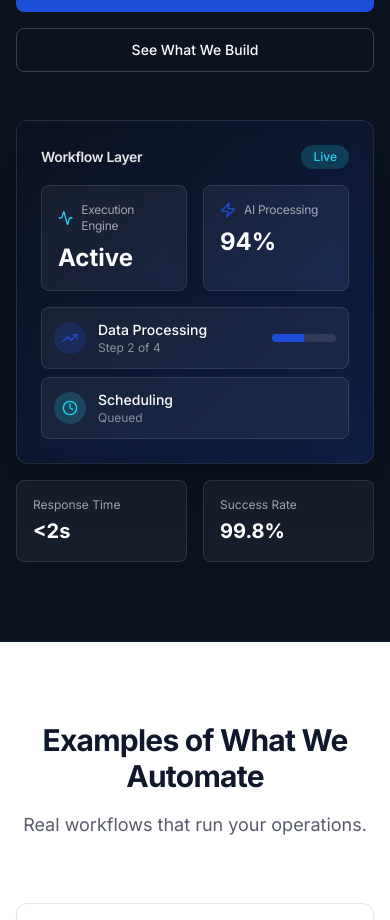
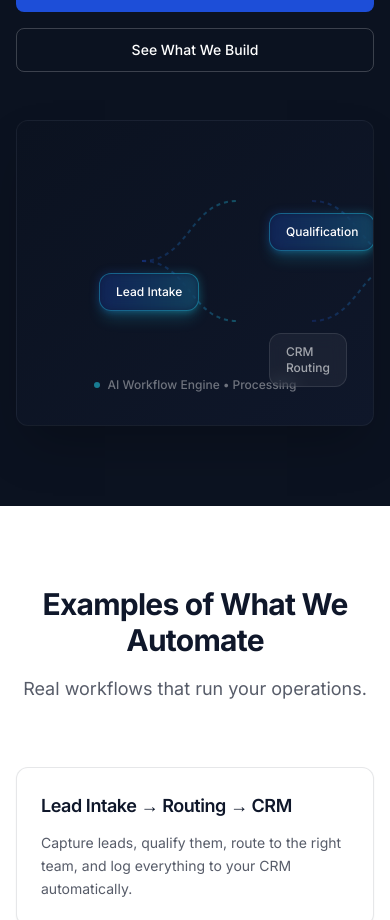
Before and after one commit to zakkboullion-dev/gulfline-ai-site, a Next.js app: page / in a window 390 px wide. Shown: the part 845-1765 px from the top of the page. Built offline with nearby package versions, Linux system fonts and the light colour scheme.

Commit message:
feat: add branded WorkflowVisual component to hero section\n\nReplace mock dashboard with new responsive workflow diagram.

```diff
--- a/app/page.tsx
+++ b/app/page.tsx
@@ -11,6 +11,7 @@ import { Button } from '@/components/ui/button'
 import { Card } from '@/components/ui/card'
 import { Header } from '@/components/header'
 import { Footer } from '@/components/footer'
+import { WorkflowVisual } from '@/components/workflow-visual'
 import { Activity, Zap, TrendingUp, Clock, CheckCircle2, ArrowRight } from 'lucide-react'
 
 export default function HomePage() {
@@ -48,75 +49,9 @@ export default function HomePage() {
                 </div>
               </div>
 
-              {/* Right Column - Mock Dashboard */}
-              <div className="flex items-center justify-center">
-                <div className="w-full max-w-lg space-y-4">
-                  {/* Main Dashboard Card */}
-                  <div className="rounded-xl border border-white/10 bg-gradient-to-br from-[#0B1220]/90 to-[#1D4ED8]/20 p-6 shadow-2xl backdrop-blur">
-                    <div className="mb-4 flex items-center justify-between">
-                      <h3 className="text-sm font-semibold tracking-tight text-white/90">Workflow Layer</h3>
-                      <span className="rounded-full bg-[#22D3EE]/20 px-3 py-1 text-xs font-medium text-[#22D3EE]">
-                        Live
-                      </span>
-                    </div>
-
-                    {/* Stats Grid */}
-                    <div className="grid grid-cols-2 gap-4">
-                      <div className="rounded-lg border border-white/10 bg-white/5 p-4 backdrop-blur">
-                        <div className="mb-2 flex items-center gap-2">
-                          <Activity className="h-4 w-4 text-[#22D3EE]" />
-                          <span className="text-xs tracking-tight text-white/60">Execution Engine</span>
-                        </div>
-                        <p className="text-2xl font-bold text-white">Active</p>
-                      </div>
-                      <div className="rounded-lg border border-white/10 bg-white/5 p-4 backdrop-blur">
-                        <div className="mb-2 flex items-center gap-2">
-                          <Zap className="h-4 w-4 text-[#1D4ED8]" />
-                          <span className="text-xs tracking-tight text-white/60">AI Processing</span>
-                        </div>
-                        <p className="text-2xl font-bold text-white">94%</p>
-                      </div>
-                    </div>
-
-                    {/* Workflow Steps */}
-                    <div className="mt-4 space-y-2">
-                      <div className="flex items-center gap-3 rounded-lg border border-white/10 bg-white/5 p-3">
-                        <div className="flex h-8 w-8 items-center justify-center rounded-full bg-[#1D4ED8]/20">
-                          <TrendingUp className="h-4 w-4 text-[#1D4ED8]" />
-                        </div>
-                        <div className="flex-1">
-                          <p className="text-sm font-medium text-white">Data Processing</p>
-                          <p className="text-xs text-white/50">Step 2 of 4</p>
-                        </div>
-                        <div className="h-2 w-16 overflow-hidden rounded-full bg-white/10">
-                          <div className="h-full w-1/2 bg-[#1D4ED8]" />
-                        </div>
-                      </div>
-
-                      <div className="flex items-center gap-3 rounded-lg border border-white/10 bg-white/5 p-3">
-                        <div className="flex h-8 w-8 items-center justify-center rounded-full bg-[#22D3EE]/20">
-                          <Clock className="h-4 w-4 text-[#22D3EE]" />
-                        </div>
-                        <div className="flex-1">
-                          <p className="text-sm font-medium text-white">Scheduling</p>
-                          <p className="text-xs text-white/50">Queued</p>
-                        </div>
-                      </div>
-                    </div>
-                  </div>
-
-                  {/* Bottom Stat Cards */}
-                  <div className="grid grid-cols-2 gap-4">
-                    <div className="rounded-lg border border-white/10 bg-white/5 p-4 backdrop-blur">
-                      <p className="text-xs text-white/60">Response Time</p>
-                      <p className="mt-1 text-xl font-bold text-white">{'<'}2s</p>
-                    </div>
-                    <div className="rounded-lg border border-white/10 bg-white/5 p-4 backdrop-blur">
-                      <p className="text-xs text-white/60">Success Rate</p>
-                      <p className="mt-1 text-xl font-bold text-white">99.8%</p>
-                    </div>
-                  </div>
-                </div>
+              {/* Right Column - Workflow Visual */}
+              <div className="flex items-center justify-center lg:justify-end">
+                <WorkflowVisual />
               </div>
             </div>
           </div>
--- /dev/null
+++ b/components/workflow-visual.tsx
@@ -0,0 +1,108 @@
+'use client'
+
+export function WorkflowVisual() {
+  const nodes = [
+    { id: 1, label: 'Lead Intake', x: 50, y: 120, active: true },
+    { id: 2, label: 'Qualification', x: 220, y: 60, active: true },
+    { id: 3, label: 'CRM Routing', x: 220, y: 180, active: false },
+    { id: 4, label: 'Scheduling', x: 390, y: 120, active: true },
+    { id: 5, label: 'Reporting', x: 560, y: 60, active: false },
+    { id: 6, label: 'Human Review', x: 560, y: 180, active: false },
+  ]
+
+  const connections = [
+    { from: 1, to: 2 },
+    { from: 1, to: 3 },
+    { from: 2, to: 4 },
+    { from: 3, to: 4 },
+    { from: 4, to: 5 },
+    { from: 4, to: 6 },
+  ]
+
+  return (
+    <div className="relative w-full max-w-[950px]">
+      {/* Canvas Container */}
+      <div className="relative overflow-hidden rounded-xl border border-white/5 bg-gradient-to-br from-[#0B1220] to-[#0F172A] p-8 shadow-2xl">
+        {/* SVG for connection lines */}
+        <svg
+          className="absolute inset-0 h-full w-full"
+          style={{ pointerEvents: 'none' }}
+        >
+          <defs>
+            <linearGradient id="lineGradient" x1="0%" y1="0%" x2="100%" y2="0%">
+              <stop offset="0%" stopColor="#1D4ED8" stopOpacity="0.6" />
+              <stop offset="100%" stopColor="#22D3EE" stopOpacity="0.8" />
+            </linearGradient>
+          </defs>
+          {connections.map((conn, i) => {
+            const fromNode = nodes.find((n) => n.id === conn.from)
+            const toNode = nodes.find((n) => n.id === conn.to)
+            if (!fromNode || !toNode) return null
+
+            const x1 = fromNode.x + 75
+            const y1 = fromNode.y + 20
+            const x2 = toNode.x
+            const y2 = toNode.y + 20
+
+            const midX = (x1 + x2) / 2
+
+            return (
+              <path
+                key={i}
+                d={`M ${x1} ${y1} C ${midX} ${y1}, ${midX} ${y2}, ${x2} ${y2}`}
+                stroke="url(#lineGradient)"
+                strokeWidth="2"
+                fill="none"
+                strokeDasharray="4 4"
+                opacity="0.4"
+              />
+            )
+          })}
+        </svg>
+
+        {/* Nodes */}
+        <div className="relative">
+          {nodes.map((node) => (
+            <div
+              key={node.id}
+              className="absolute"
+              style={{
+                left: `${node.x}px`,
+                top: `${node.y}px`,
+              }}
+            >
+              <div
+                className={`group relative rounded-xl border px-4 py-2.5 backdrop-blur transition-all ${
+                  node.active
+                    ? 'border-[#22D3EE]/40 bg-[#1D4ED8]/10 shadow-lg shadow-[#22D3EE]/20'
+                    : 'border-white/10 bg-white/5'
+                }`}
+              >
+                {node.active && (
+                  <div className="absolute -inset-0.5 rounded-xl bg-gradient-to-r from-[#1D4ED8]/20 to-[#22D3EE]/20 blur-sm" />
+                )}
+                <div className="relative">
+                  <p
+                    className={`text-xs font-medium ${
+                      node.active ? 'text-white' : 'text-white/60'
+                    }`}
+                  >
+                    {node.label}
+                  </p>
+                </div>
+              </div>
+            </div>
+          ))}
+        </div>
+
+        {/* Bottom label */}
+        <div className="mt-56 flex items-center justify-center gap-2">
+          <div className="h-1.5 w-1.5 animate-pulse rounded-full bg-[#22D3EE]" />
+          <p className="text-xs font-medium text-white/40">
+            AI Workflow Engine • Processing
+          </p>
+        </div>
+      </div>
+    </div>
+  )
+}
```
